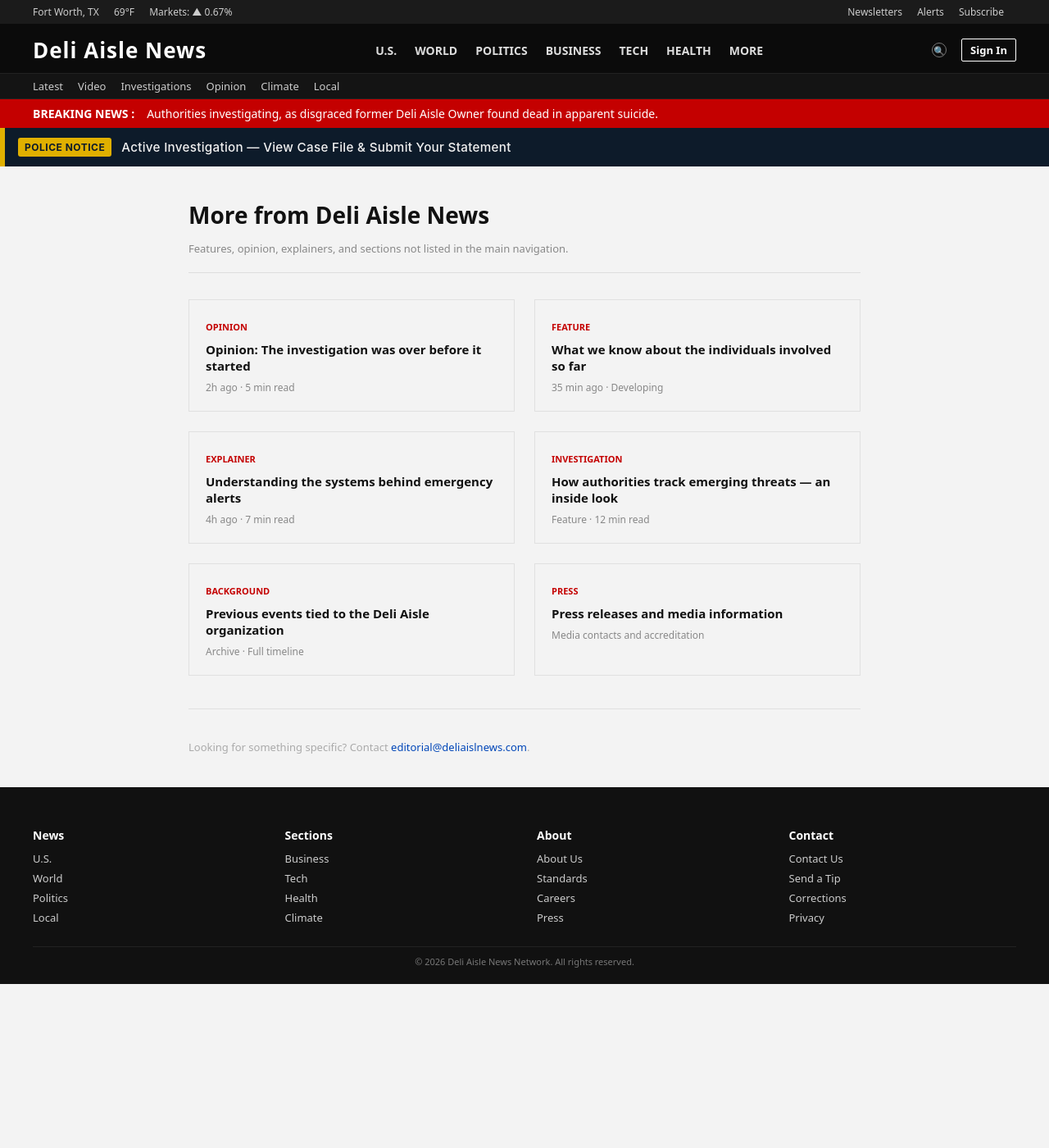
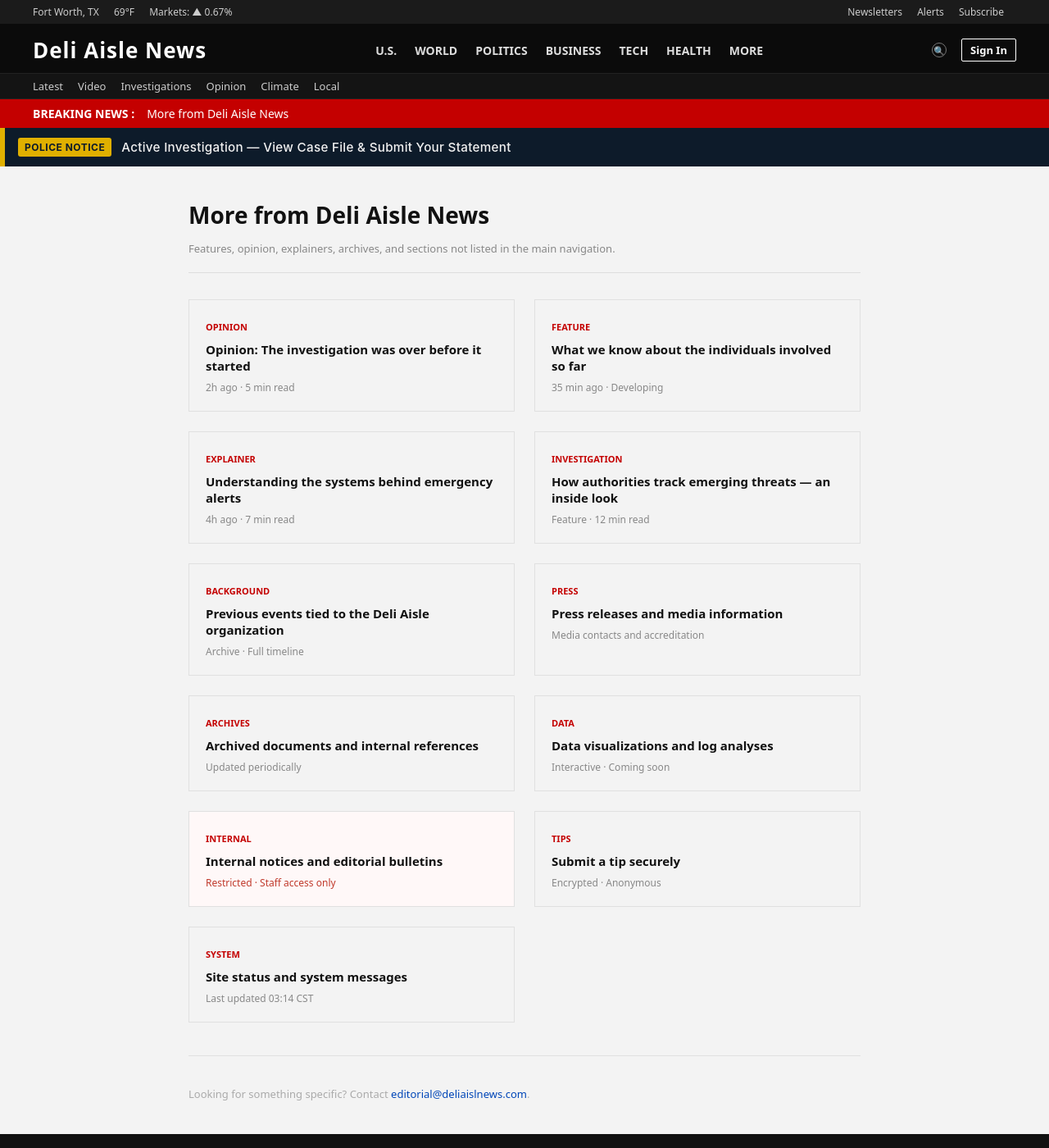
Before and after one commit to NotAnIronman/ARG, a Jekyll site: the page built from pages/more.html, in a window 1280 px wide and 1400 px high. Shown: the whole window at 82% size. Built offline with Jekyll 4.4.1, drawn with Linux system fonts in a browser that asks for light colours.

Commit message:
Update more.html

```diff
--- a/pages/more.html
+++ b/pages/more.html
@@ -1,7 +1,7 @@
 ---
 layout: default
-title: "Breaking News"
-breaking_headline: "Authorities investigating, as disgraced former Deli Aisle Owner found dead in apparent suicide."
+title: "More"
+breaking_headline: "More from Deli Aisle News"
 show_banner: true
 ---
 
@@ -9,45 +9,134 @@ show_banner: true
 
     <h1 style="font-size: 28px; margin-bottom: 8px;">More from Deli Aisle News</h1>
     <p style="color: #888; font-size: 13px; margin-bottom: 32px; border-bottom: 1px solid #ddd; padding-bottom: 20px;">
-        Features, opinion, explainers, and sections not listed in the main navigation.
+        Features, opinion, explainers, archives, and sections not listed in the main navigation.
     </p>
 
     <div style="display: grid; grid-template-columns: 1fr 1fr; gap: 24px; margin-bottom: 40px;">
 
+        <!-- Opinion -->
         <div style="border: 1px solid #e0e0e0; padding: 20px;">
             <div class="secondary-tag" style="display:inline-block; margin-bottom: 10px;">Opinion</div>
-            <div style="font-size: 15px; font-weight: bold; margin-bottom: 8px;"><a href="opinion.html" style="color: inherit; text-decoration: none;">Opinion: The investigation was over before it started</a></div>
+            <div style="font-size: 15px; font-weight: bold; margin-bottom: 8px;">
+                <a href="opinion.html" style="color: inherit; text-decoration: none;">
+                    Opinion: The investigation was over before it started
+                </a>
+            </div>
             <div style="font-size: 12px; color: #888;">2h ago · 5 min read</div>
         </div>
 
+        <!-- Individuals -->
         <div style="border: 1px solid #e0e0e0; padding: 20px;">
             <div class="secondary-tag" style="display:inline-block; margin-bottom: 10px;">Feature</div>
-            <div style="font-size: 15px; font-weight: bold; margin-bottom: 8px;"><a href="individuals.html" style="color: inherit; text-decoration: none;">What we know about the individuals involved so far</a></div>
+            <div style="font-size: 15px; font-weight: bold; margin-bottom: 8px;">
+                <a href="individuals.html" style="color: inherit; text-decoration: none;">
+                    What we know about the individuals involved so far
+                </a>
+            </div>
             <div style="font-size: 12px; color: #888;">35 min ago · Developing</div>
         </div>
 
+        <!-- Explainer -->
         <div style="border: 1px solid #e0e0e0; padding: 20px;">
             <div class="secondary-tag" style="display:inline-block; margin-bottom: 10px;">Explainer</div>
-            <div style="font-size: 15px; font-weight: bold; margin-bottom: 8px;"><a href="explainer.html" style="color: inherit; text-decoration: none;">Understanding the systems behind emergency alerts</a></div>
+            <div style="font-size: 15px; font-weight: bold; margin-bottom: 8px;">
+                <a href="explainer.html" style="color: inherit; text-decoration: none;">
+                    Understanding the systems behind emergency alerts
+                </a>
+            </div>
             <div style="font-size: 12px; color: #888;">4h ago · 7 min read</div>
         </div>
 
+        <!-- Investigation -->
         <div style="border: 1px solid #e0e0e0; padding: 20px;">
             <div class="secondary-tag" style="display:inline-block; margin-bottom: 10px;">Investigation</div>
-            <div style="font-size: 15px; font-weight: bold; margin-bottom: 8px;"><a href="investigation.html" style="color: inherit; text-decoration: none;">How authorities track emerging threats — an inside look</a></div>
+            <div style="font-size: 15px; font-weight: bold; margin-bottom: 8px;">
+                <a href="investigation.html" style="color: inherit; text-decoration: none;">
+                    How authorities track emerging threats — an inside look
+                </a>
+            </div>
             <div style="font-size: 12px; color: #888;">Feature · 12 min read</div>
         </div>
 
+        <!-- Background -->
         <div style="border: 1px solid #e0e0e0; padding: 20px;">
             <div class="secondary-tag" style="display:inline-block; margin-bottom: 10px;">Background</div>
-            <div style="font-size: 15px; font-weight: bold; margin-bottom: 8px;"><a href="background.html" style="color: inherit; text-decoration: none;">Previous events tied to the Deli Aisle organization</a></div>
+            <div style="font-size: 15px; font-weight: bold; margin-bottom: 8px;">
+                <a href="background.html" style="color: inherit; text-decoration: none;">
+                    Previous events tied to the Deli Aisle organization
+                </a>
+            </div>
             <div style="font-size: 12px; color: #888;">Archive · Full timeline</div>
         </div>
 
+        <!-- Press -->
         <div style="border: 1px solid #e0e0e0; padding: 20px;">
             <div class="secondary-tag" style="display:inline-block; margin-bottom: 10px;">Press</div>
-            <div style="font-size: 15px; font-weight: bold; margin-bottom: 8px;"><a href="press.html" style="color: inherit; text-decoration: none;">Press releases and media information</a></div>
+            <div style="font-size: 15px; font-weight: bold; margin-bottom: 8px;">
+                <a href="press.html" style="color: inherit; text-decoration: none;">
+                    Press releases and media information
+                </a>
+            </div>
             <div style="font-size: 12px; color: #888;">Media contacts and accreditation</div>
+        </div>
+
+        <!-- NEW: Archives -->
+        <div style="border: 1px solid #e0e0e0; padding: 20px;">
+            <div class="secondary-tag" style="display:inline-block; margin-bottom: 10px;">Archives</div>
+            <div style="font-size: 15px; font-weight: bold; margin-bottom: 8px;">
+                <a href="archives.html" style="color: inherit; text-decoration: none;">
+                    Archived documents and internal references
+                </a>
+            </div>
+            <div style="font-size: 12px; color: #888;">Updated periodically</div>
+            <!-- archive index auto-generates from /files directory -->
+        </div>
+
+        <!-- NEW: Data -->
+        <div style="border: 1px solid #e0e0e0; padding: 20px;">
+            <div class="secondary-tag" style="display:inline-block; margin-bottom: 10px;">Data</div>
+            <div style="font-size: 15px; font-weight: bold; margin-bottom: 8px;">
+                <a href="data.html" style="color: inherit; text-decoration: none;">
+                    Data visualizations and log analyses
+                </a>
+            </div>
+            <div style="font-size: 12px; color: #888;">Interactive · Coming soon</div>
+            <!-- placeholder: data.html not yet created -->
+        </div>
+
+        <!-- NEW: Internal -->
+        <div style="border: 1px solid #e0e0e0; padding: 20px; background:#fff8f8;">
+            <div class="secondary-tag" style="display:inline-block; margin-bottom: 10px;">Internal</div>
+            <div style="font-size: 15px; font-weight: bold; margin-bottom: 8px;">
+                <a href="internal.html" style="color: inherit; text-decoration: none;">
+                    Internal notices and editorial bulletins
+                </a>
+            </div>
+            <div style="font-size: 12px; color: #c0392b;">Restricted · Staff access only</div>
+            <!-- this link should not be visible on the public site; visibility flag misconfigured -->
+        </div>
+
+        <!-- NEW: Tips & Submissions -->
+        <div style="border: 1px solid #e0e0e0; padding: 20px;">
+            <div class="secondary-tag" style="display:inline-block; margin-bottom: 10px;">Tips</div>
+            <div style="font-size: 15px; font-weight: bold; margin-bottom: 8px;">
+                <a href="tip.html" style="color: inherit; text-decoration: none;">
+                    Submit a tip securely
+                </a>
+            </div>
+            <div style="font-size: 12px; color: #888;">Encrypted · Anonymous</div>
+        </div>
+
+        <!-- NEW: System -->
+        <div style="border: 1px solid #e0e0e0; padding: 20px;">
+            <div class="secondary-tag" style="display:inline-block; margin-bottom: 10px;">System</div>
+            <div style="font-size: 15px; font-weight: bold; margin-bottom: 8px;">
+                <a href="status.html" style="color: inherit; text-decoration: none;">
+                    Site status and system messages
+                </a>
+            </div>
+            <div style="font-size: 12px; color: #888;">Last updated 03:14 CST</div>
+            <!-- timestamp matches April 18 system update -->
         </div>
 
     </div>
```
